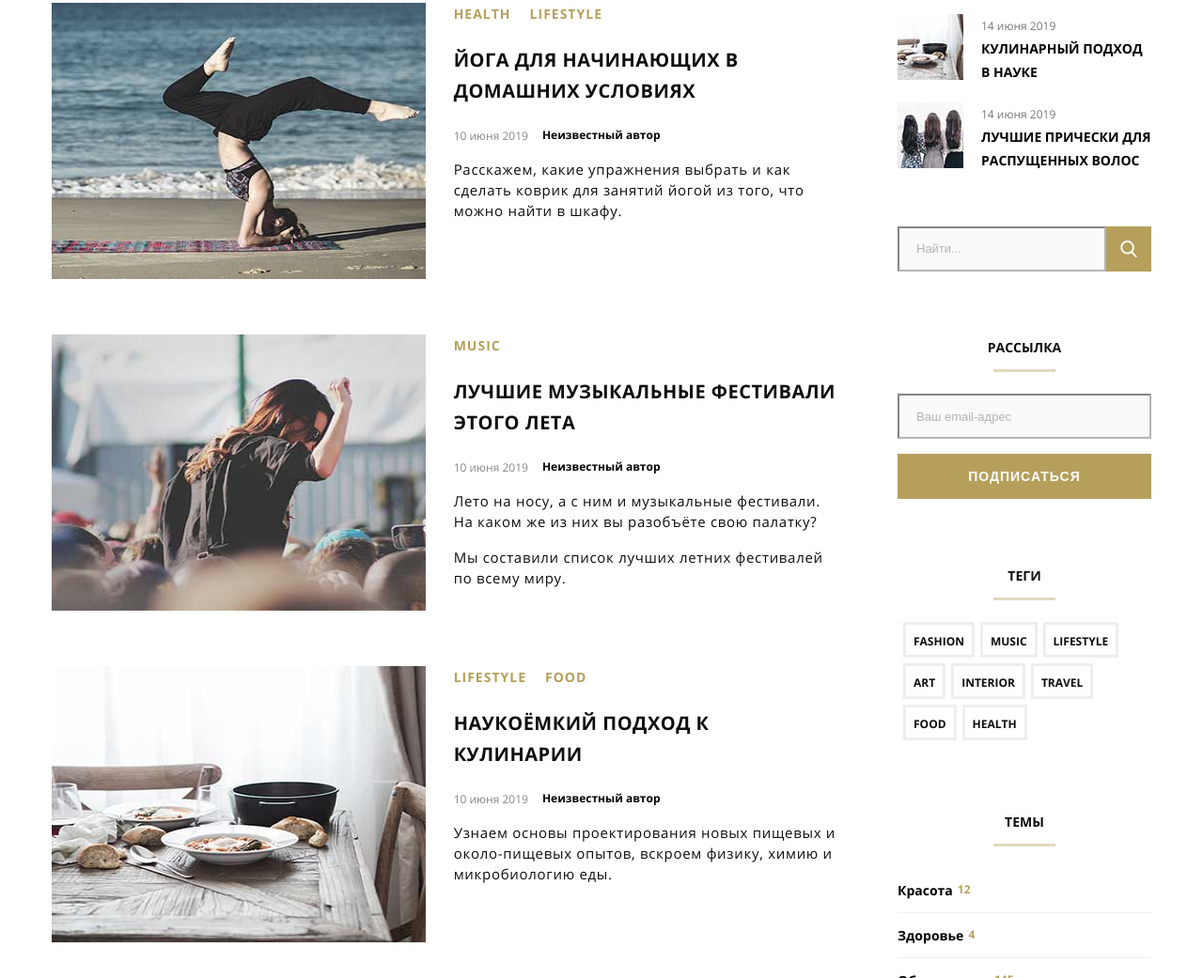
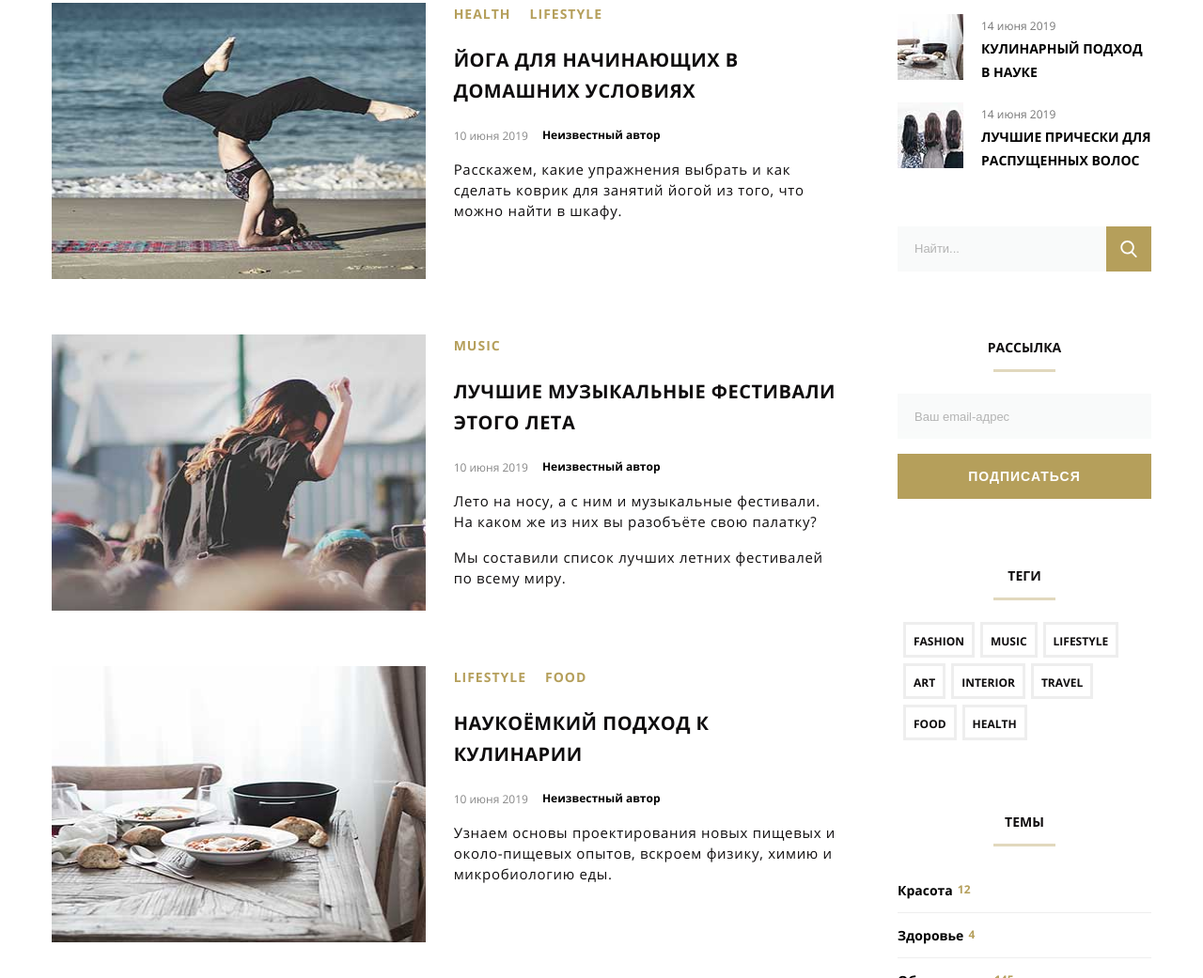
Before and after one commit to MaryLesnaya/mq-diplom, a plain HTML site: page index.html in a window 1280 px wide. Shown: the part 1320-2361 px from the top of the page at 94% size. Drawn offline with Linux system fonts and the light colour scheme; files whose address does not match are found by name.

Commit message:
Add files via upload

```diff
--- a/css/style.css
+++ b/css/style.css
@@ -404,19 +404,23 @@ h2.products-title {
   margin: 60px 0;
 }
 
-.search-field {
+.aside-field {
   opacity: 0.541;
   font-size: 13px;
   color: #000;
-  width: 222px;
   max-height: 48px;
   background-color: #f4f7f6;
+  border: none;
 
   padding: 18px 18px;
 }
 
-.search-field:focus {
-  border: 1px solid #b59f5b;
+.search-field {
+  width: 222px;
+}
+
+.aside-field:focus {
+  outline: 1px solid #b59f5b;
 }
 
 .search-button {
@@ -439,18 +443,7 @@ h2.products-title {
 }
 
 .email-field {
-  opacity: 0.541;
-  font-size: 13px;
-  color: #000;
   width: 270px;
-  max-height: 48px;
-  background-color: #f4f7f6;
-
-  padding: 18px 18px;
-}
-
-.email-field:focus {
-  border: 1px solid #b59f5b;
 }
 
 .subscribe-button{
--- a/index.html
+++ b/index.html
@@ -212,7 +212,7 @@
               <form class="search-form">
                 <label>
                   <span class="visually-hidden">Поле поиска</span>
-                  <input type="search" name="search" placeholder="Найти..." class="search-field">
+                  <input type="search" name="search" placeholder="Найти..." class="aside-field search-field">
                 </label>
                 <button type="submit" class="search-button">
                   <span class="visually-hidden">Кнопка поиска</span>
@@ -225,7 +225,7 @@
               <form class="subscribe-form">
                 <label>
                   <span class="visually-hidden">Поле для ввода email адреса</span>
-                  <input type="email" name="email" placeholder="Ваш email-адрес" class="email-field">
+                  <input type="email" name="email" placeholder="Ваш email-адрес" class="aside-field email-field">
                 </label>
                 <button type="submit" class="subscribe-button">Подписаться</button>
               </form>
```
